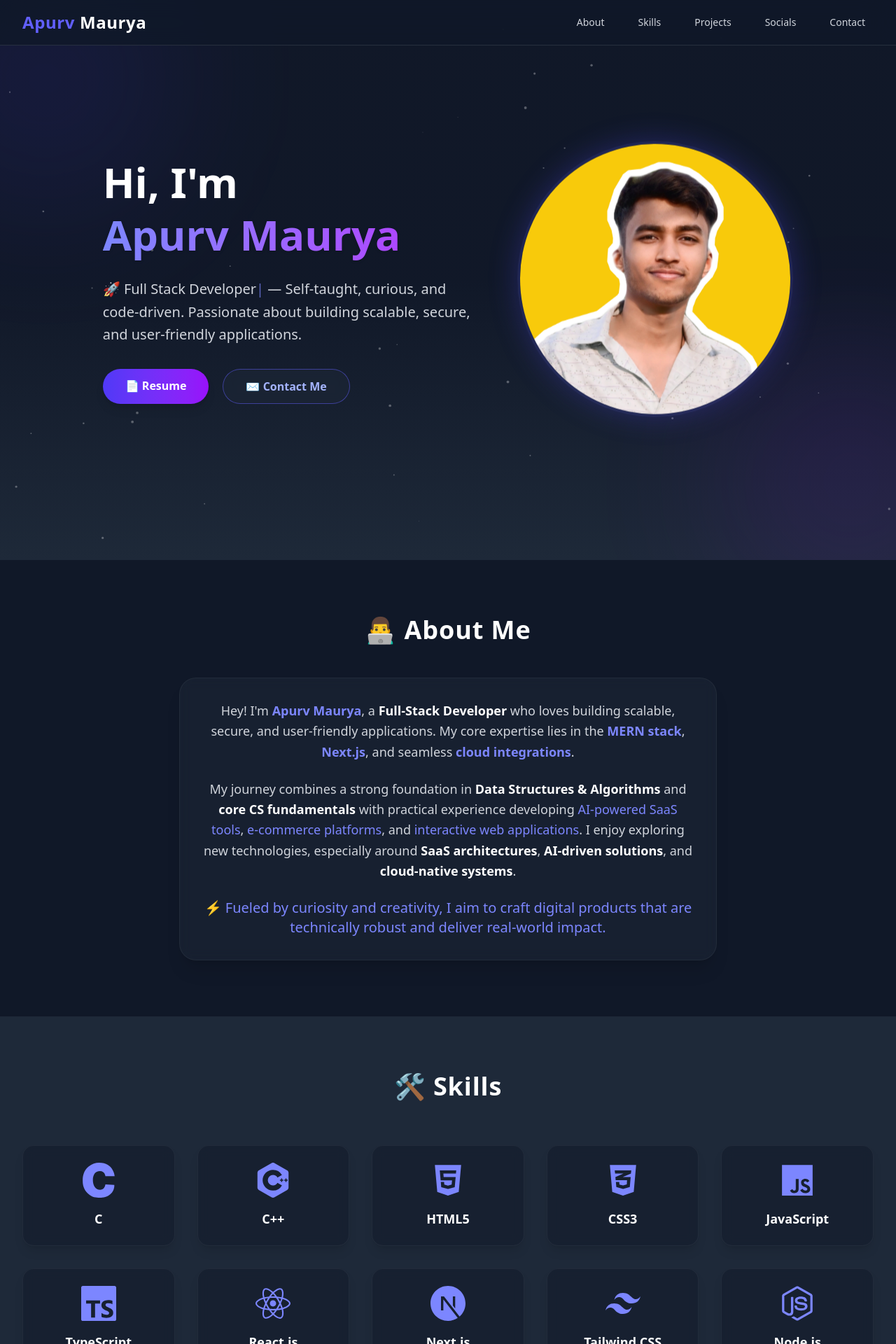
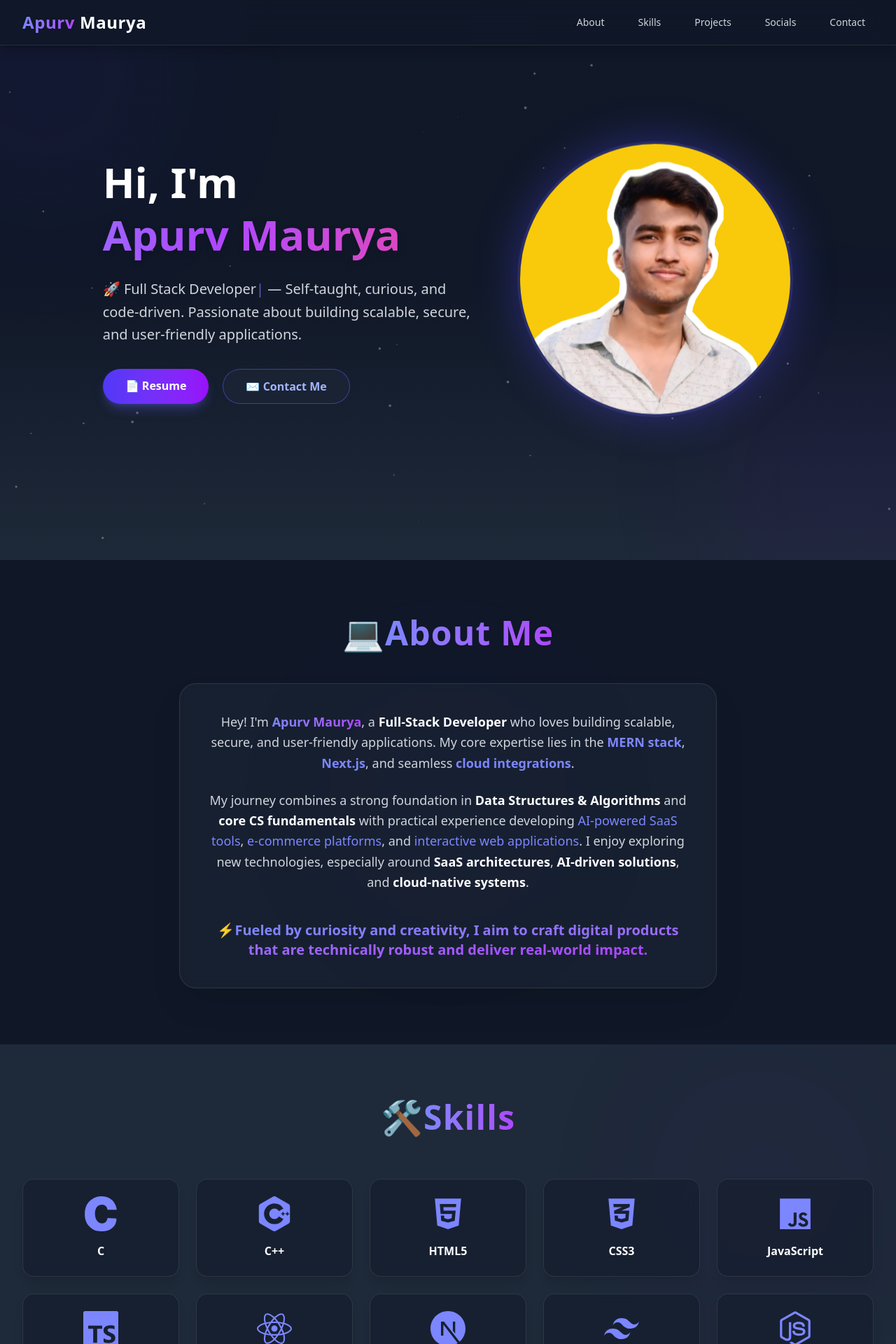
Before and after one commit to gitApurv/My-Portfolio, a Next.js app: page / in a window 1280 px wide. Shown: the top 1920 px of the page at 70% size. Built offline with nearby package versions, Linux system fonts and the light colour scheme.

Commit message:
feat: enhance UI with animations and improve component styles

```diff
--- a/package.json
+++ b/package.json
@@ -2,7 +2,7 @@
   "name": "my-portfolio",
   "version": "0.1.0",
   "scripts": {
-    "dev": "next dev",
+    "dev": "next dev ",
     "build": "next build",
     "start": "next start"
   },
--- a/src/app/components/About.tsx
+++ b/src/app/components/About.tsx
@@ -1,17 +1,27 @@
+"use client";
 import React from "react";
 
 const About: React.FC = () => {
   return (
-    <section id="about" className="py-20 bg-gray-900 relative">
-      <div className="container mx-auto px-4 sm:px-6 lg:px-8">
-        <h2 className="text-4xl font-extrabold text-center text-white mb-12 tracking-wide">
-          👨‍💻 About Me
+    <section id="about" className="py-20 bg-gray-900 relative overflow-hidden">
+      {/* Background Glow */}
+      <div className="absolute top-1/2 left-1/2 -translate-x-1/2 -translate-y-1/2 w-96 h-96 bg-indigo-600/10 rounded-full blur-[120px] pointer-events-none animate-pulse-slow"></div>
+
+      <div className="container mx-auto px-4 sm:px-6 lg:px-8 relative z-10">
+        <h2 className="text-4xl sm:text-5xl font-extrabold text-center text-white mb-12 tracking-wide">
+          <span>💻</span>
+          <span className="text-transparent bg-clip-text bg-linear-to-r from-indigo-400 to-purple-500">
+            About Me
+          </span>
         </h2>
-        <div className="max-w-3xl mx-auto text-center text-gray-300 text-lg leading-relaxed space-y-6 bg-gray-800/50 p-8 rounded-3xl border border-white/5 shadow-xl backdrop-blur-sm">
-          <p>
+        <div className="max-w-3xl mx-auto text-center text-gray-300 text-lg leading-relaxed space-y-6 bg-gray-800/50 p-10 rounded-3xl border border-white/10 shadow-2xl shadow-black/20 backdrop-blur-sm hover:border-indigo-500/30 transition-all duration-500 hover:shadow-indigo-500/10">
+          <p className="hover:text-white transition-colors duration-300">
             Hey! I'm{" "}
-            <span className="text-indigo-400 font-semibold">Apurv Maurya</span>,
-            a <span className="text-white font-bold">Full-Stack Developer</span>{" "}
+            <span className="text-transparent bg-clip-text bg-linear-to-r from-indigo-400 to-purple-500 font-semibold">
+              Apurv Maurya
+            </span>
+            , a{" "}
+            <span className="text-white font-bold">Full-Stack Developer</span>{" "}
             who loves building scalable, secure, and user-friendly applications.
             My core expertise lies in the
             <span className="text-indigo-400 font-semibold"> MERN stack</span>,
@@ -23,7 +33,7 @@ const About: React.FC = () => {
             .
           </p>
 
-          <p>
+          <p className="hover:text-white transition-colors duration-300">
             My journey combines a strong foundation in
             <span className="text-white font-semibold">
               {" "}
@@ -59,9 +69,13 @@ const About: React.FC = () => {
             .
           </p>
 
-          <p className="text-xl text-indigo-400 font-medium">
-            ⚡ Fueled by curiosity and creativity, I aim to craft digital
-            products that are technically robust and deliver real-world impact.
+          <p className="text-xl font-semibold pt-4">
+            <span>⚡</span>
+            <span className="text-transparent bg-clip-text bg-linear-to-r from-indigo-400 to-purple-500">
+              Fueled by curiosity and creativity, I aim to craft digital
+              products that are technically robust and deliver real-world
+              impact.
+            </span>
           </p>
         </div>
       </div>
--- a/src/app/components/Hero.tsx
+++ b/src/app/components/Hero.tsx
@@ -6,6 +6,18 @@ const Hero: React.FC = () => {
   const [text, setText] = useState("");
   const fullText = "Full Stack Developer";
   const canvasRef = useRef<HTMLCanvasElement>(null);
+
+  const handleScroll = (
+    e: React.MouseEvent<HTMLAnchorElement, MouseEvent>,
+    href: string
+  ) => {
+    e.preventDefault();
+    const targetId = href.replace("#", "");
+    const elem = document.getElementById(targetId);
+    elem?.scrollIntoView({
+      behavior: "smooth",
+    });
+  };
 
   useEffect(() => {
     let index = 0;
@@ -84,8 +96,8 @@ const Hero: React.FC = () => {
       className="relative flex flex-col md:flex-row items-center justify-center min-h-screen bg-linear-to-b from-gray-900 via-gray-900 to-gray-800 px-6 lg:px-12 py-20 overflow-hidden"
     >
       {/* Background Glows */}
-      <div className="absolute top-[-10%] left-[-10%] w-96 h-96 bg-indigo-600/20 rounded-full blur-[100px] opacity-50 pointer-events-none"></div>
-      <div className="absolute bottom-[-10%] right-[-10%] w-96 h-96 bg-purple-600/20 rounded-full blur-[100px] opacity-50 pointer-events-none"></div>
+      <div className="absolute top-[-10%] left-[-10%] w-96 h-96 bg-indigo-600/20 rounded-full blur-[120px] opacity-50 pointer-events-none animate-pulse-slow"></div>
+      <div className="absolute bottom-[-10%] right-[-10%] w-96 h-96 bg-purple-600/20 rounded-full blur-[120px] opacity-50 pointer-events-none animate-pulse-slow"></div>
 
       {/* Particle Canvas */}
       <canvas
@@ -93,10 +105,10 @@ const Hero: React.FC = () => {
         className="absolute inset-0 z-0 pointer-events-none"
       />
 
-      <div className="relative z-10 md:w-1/2 md:pr-12 text-center md:text-left">
+      <div className="relative z-10 md:w-1/2 md:pr-12 text-center md:text-left animate-fade-in-up">
         <h1 className="text-4xl sm:text-5xl lg:text-6xl font-extrabold text-white leading-tight">
           Hi, I'm{" "}
-          <span className="inline-block text-transparent bg-clip-text bg-linear-to-r from-indigo-400 to-purple-500 drop-shadow-sm">
+          <span className="inline-block text-transparent bg-clip-text bg-linear-to-r from-indigo-400 via-purple-500 to-pink-500 drop-shadow-lg animate-gradient">
             Apurv Maurya
           </span>
         </h1>
@@ -111,36 +123,28 @@ const Hero: React.FC = () => {
           <a
             href="/resume.pdf"
             target="_blank"
-            className="bg-linear-to-r from-indigo-600 to-purple-600 text-white font-semibold py-3 px-8 rounded-full shadow-lg hover:shadow-indigo-500/30 hover:scale-105 transition-all duration-300"
+            className="bg-linear-to-r from-indigo-600 to-purple-600 text-white font-semibold py-3 px-8 rounded-full shadow-lg shadow-indigo-500/30 hover:shadow-indigo-500/50 hover:scale-105 transition-all duration-300"
           >
             📄 Resume
           </a>
           <a
             href="#contact"
-            className="border border-indigo-500/50 bg-gray-800/50 text-indigo-300 font-semibold py-3 px-8 rounded-full hover:bg-indigo-600 hover:text-white hover:border-indigo-600 transition-all duration-300 backdrop-blur-sm"
+            onClick={(e) => handleScroll(e, "#contact")}
+            className="border border-indigo-500/50 bg-gray-800/50 text-indigo-300 font-semibold py-3 px-8 rounded-full hover:bg-indigo-600 hover:text-white hover:border-indigo-600 hover:scale-105 transition-all duration-300 backdrop-blur-sm"
           >
             ✉️ Contact Me
           </a>
         </div>
       </div>
 
-      <div className="relative z-10 mt-12 md:mt-0 md:w-1/3 flex justify-center">
-        <style>
-          {`
-            @keyframes float {
-              0% { transform: translateY(0px); }
-              50% { transform: translateY(-20px); }
-              100% { transform: translateY(0px); }
-            }
-          `}
-        </style>
-        <div style={{ animation: "float 6s ease-in-out infinite" }}>
+      <div className="relative z-10 mt-12 md:mt-0 md:w-1/3 flex justify-center animate-fade-in-up animation-delay-300">
+        <div className="animate-float">
           <Image
             src="/profile.png"
             alt="Profile Picture"
             width={400}
             height={400}
-            className="rounded-full shadow-[0_0_40px_rgba(79,70,229,0.3)] border-4 border-indigo-500/20 hover:scale-105 transition-transform duration-500 object-cover"
+            className="rounded-full shadow-[0_0_60px_rgba(79,70,229,0.4)] border-4 border-indigo-500/30 hover:scale-105 hover:shadow-[0_0_80px_rgba(79,70,229,0.6)] transition-all duration-500 object-cover"
           />
         </div>
       </div>
--- a/src/app/components/Navbar.tsx
+++ b/src/app/components/Navbar.tsx
@@ -50,16 +50,19 @@ const Navbar: React.FC = () => {
 
   return (
     <>
-      <nav className="fixed top-0 left-0 w-full bg-gray-900/80 backdrop-blur-xl border-b border-white/10 z-50 transition-all duration-300">
+      <nav className="fixed top-0 left-0 w-full bg-gray-900/90 backdrop-blur-xl border-b border-white/10 z-50 shadow-lg shadow-black/20">
         <div className="container mx-auto px-4 sm:px-6 lg:px-8">
           <div className="flex items-center justify-between h-16">
             <div className="shrink-0">
               <Link
                 href="#hero"
                 onClick={(e) => handleScroll(e, "#hero")}
-                className="text-2xl font-bold text-white tracking-wide"
+                className="text-2xl font-bold text-white tracking-wide hover:scale-105 transition-transform duration-300 inline-block"
               >
-                <span className="text-indigo-500">Apurv</span> Maurya
+                <span className="text-transparent bg-clip-text bg-linear-to-r from-indigo-400 to-purple-500">
+                  Apurv
+                </span>{" "}
+                Maurya
               </Link>
             </div>
 
@@ -70,10 +73,10 @@ const Navbar: React.FC = () => {
                     key={index}
                     href={item.href}
                     onClick={(e) => handleScroll(e, item.href)}
-                    className="text-gray-300 hover:text-indigo-400 px-3 py-2 text-sm font-medium transition-colors duration-300 relative group"
+                    className="text-gray-300 hover:text-indigo-400 px-3 py-2 text-sm font-medium transition-all duration-300 relative group"
                   >
                     {item.name}
-                    <span className="absolute left-0 -bottom-1 w-0 h-0.5 bg-indigo-400 transition-all duration-300 group-hover:w-full"></span>
+                    <span className="absolute left-0 -bottom-1 w-0 h-0.5 bg-linear-to-r from-indigo-400 to-purple-500 transition-all duration-300 group-hover:w-full"></span>
                   </Link>
                 ))}
               </div>
@@ -83,7 +86,7 @@ const Navbar: React.FC = () => {
             <div className="md:hidden">
               <button
                 onClick={() => setIsOpen(!isOpen)}
-                className="text-gray-300 hover:text-white focus:outline-none transition-colors"
+                className="text-gray-300 hover:text-white focus:outline-none transition-all duration-300 hover:scale-110"
               >
                 {isOpen ? <FaTimes size={24} /> : <FaBars size={24} />}
               </button>
@@ -93,14 +96,14 @@ const Navbar: React.FC = () => {
 
         {/* Mobile Menu Dropdown */}
         {isOpen && (
-          <div className="md:hidden bg-gray-900/95 backdrop-blur-xl border-b border-white/10 shadow-xl">
+          <div className="md:hidden bg-gray-900/95 backdrop-blur-xl border-b border-white/10 shadow-xl animate-fade-in">
             <div className="px-4 pt-2 pb-6 space-y-2">
               {navLinks.map((item, index) => (
                 <Link
                   key={index}
                   href={item.href}
                   onClick={(e) => handleScroll(e, item.href)}
-                  className="block px-3 py-3 rounded-md text-base font-medium text-gray-300 hover:text-white hover:bg-gray-800 transition-all"
+                  className="block px-3 py-3 rounded-xl text-base font-medium text-gray-300 hover:text-white hover:bg-gray-800/70 transition-all duration-300 hover:translate-x-1"
                 >
                   {item.name}
                 </Link>
@@ -114,7 +117,7 @@ const Navbar: React.FC = () => {
       {showBackToTop && (
         <button
           onClick={scrollToTop}
-          className="fixed bottom-8 right-8 bg-indigo-600 text-white p-3 rounded-full shadow-lg hover:bg-indigo-500 hover:scale-110 transition-all duration-300 z-50"
+          className="fixed bottom-8 right-8 bg-linear-to-r from-indigo-600 to-purple-600 text-white p-4 rounded-full shadow-lg shadow-indigo-500/30 hover:shadow-indigo-500/50 hover:scale-110 transition-all duration-300 z-50"
           aria-label="Back to Top"
         >
           <FaArrowUp size={20} />
--- a/src/app/components/Skills.tsx
+++ b/src/app/components/Skills.tsx
@@ -1,3 +1,4 @@
+"use client";
 import React from "react";
 import { DiRedis } from "react-icons/di";
 import { FaHtml5, FaCss3Alt, FaJs, FaReact, FaNodeJs } from "react-icons/fa";
@@ -48,21 +49,28 @@ const skillsData: Skill[] = [
 
 const Skills: React.FC = () => {
   return (
-    <section id="skills" className="py-20 bg-gray-800 relative">
-      <div className="container mx-auto px-4 sm:px-6 lg:px-8">
-        <h2 className="text-4xl font-extrabold text-center text-white mb-16 tracking-wide">
-          🛠 Skills
+    <section id="skills" className="py-20 bg-gray-800 relative overflow-hidden">
+      {/* Background Glow */}
+      <div className="absolute top-0 right-0 w-96 h-96 bg-purple-600/10 rounded-full blur-[120px] pointer-events-none animate-pulse-slow"></div>
+
+      <div className="container mx-auto px-4 sm:px-6 lg:px-8 relative z-10">
+        <h2 className="text-4xl sm:text-5xl font-extrabold text-center text-white mb-16 tracking-wide">
+          <span>🛠</span>
+          <span className="text-transparent bg-clip-text bg-linear-to-r from-indigo-400 to-purple-500">
+            Skills
+          </span>
         </h2>
-        <div className="grid grid-cols-2 sm:grid-cols-3 lg:grid-cols-5 gap-8">
+        <div className="grid grid-cols-2 sm:grid-cols-3 lg:grid-cols-5 gap-6">
           {skillsData.map((skill, index) => (
             <div
               key={index}
-              className="group flex flex-col items-center justify-center p-6 rounded-2xl bg-gray-900/50 border border-white/5 backdrop-blur-sm shadow-lg hover:shadow-indigo-500/20 hover:border-indigo-500/30 transition-all duration-300 hover:-translate-y-2 cursor-pointer"
+              className="group flex flex-col items-center justify-center p-6 rounded-2xl bg-gray-900/50 border border-white/10 backdrop-blur-sm shadow-lg hover:shadow-2xl hover:shadow-indigo-500/20 hover:border-indigo-500/30 transition-all duration-300 hover:-translate-y-2 cursor-pointer animate-fade-in"
+              style={{ animationDelay: `${index * 50}ms` }}
             >
-              <div className="text-indigo-400 mb-4 text-4xl group-hover:scale-125 transition-transform duration-300">
+              <div className="text-indigo-400 mb-4 text-4xl group-hover:scale-125 group-hover:text-purple-400 transition-all duration-300">
                 {skill.icon}
               </div>
-              <h3 className="text-lg font-semibold text-white group-hover:text-indigo-400 transition">
+              <h3 className="text-base font-semibold text-white group-hover:text-transparent group-hover:bg-clip-text group-hover:bg-linear-to-r group-hover:from-indigo-400 group-hover:to-purple-500 transition-all duration-300 text-center">
                 {skill.name}
               </h3>
             </div>
--- a/src/app/globals.css
+++ b/src/app/globals.css
@@ -8,3 +8,105 @@ html {
   -ms-overflow-style: none;
   scrollbar-width: none;
 }
+
+/* -------- Pulse Slow -------- */
+@keyframes pulse-slow {
+  0%,
+  100% {
+    opacity: 0.5;
+  }
+  50% {
+    opacity: 0.3;
+  }
+}
+
+.animate-pulse-slow {
+  animation: pulse-slow 4s ease-in-out infinite;
+}
+
+/* -------- Fade In -------- */
+@keyframes fade-in {
+  from {
+    opacity: 0;
+    transform: translateY(20px);
+  }
+  to {
+    opacity: 1;
+    transform: translateY(0);
+  }
+}
+
+.animate-fade-in {
+  animation: fade-in 0.6s ease-out forwards;
+  opacity: 0;
+}
+
+/* -------- Fade In Up -------- */
+@keyframes fade-in-up {
+  from {
+    opacity: 0;
+    transform: translateY(30px);
+  }
+  to {
+    opacity: 1;
+    transform: translateY(0);
+  }
+}
+
+.animate-fade-in-up {
+  animation: fade-in-up 0.8s ease-out forwards;
+}
+
+/* -------- Animation Delay -------- */
+.animation-delay-300 {
+  animation-delay: 0.3s;
+  opacity: 0;
+  animation-fill-mode: forwards;
+}
+
+/* -------- Float Animation -------- */
+@keyframes float {
+  0%,
+  100% {
+    transform: translateY(0px);
+  }
+  50% {
+    transform: translateY(-20px);
+  }
+}
+
+.animate-float {
+  animation: float 6s ease-in-out infinite;
+}
+
+/* -------- Gradient Animation -------- */
+@keyframes gradient {
+  0%,
+  100% {
+    background-position: 0% 50%;
+  }
+  50% {
+    background-position: 100% 50%;
+  }
+}
+
+.animate-gradient {
+  background-size: 200% 200%;
+  animation: gradient 3s ease infinite;
+}
+
+/* -------- Navbar / Mobile Menu -------- */
+@keyframes fade-in-nav {
+  from {
+    opacity: 0;
+    transform: translateY(-10px);
+  }
+  to {
+    opacity: 1;
+    transform: translateY(0);
+  }
+}
+
+.animate-fade-in-nav {
+  animation: fade-in-nav 0.3s ease-out;
+}
```
Also changed, not shown: src/app/components/Contact.tsx (+16 -9 lines), src/app/components/Projects.tsx (+34 -17 lines), src/app/components/Socials.tsx (+29 -17 lines).
